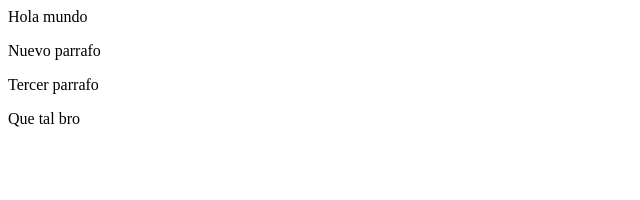
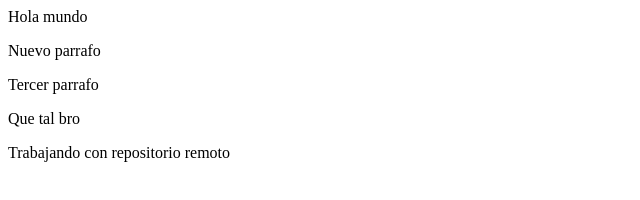
Before and after one commit to generaHunter/cursogit, a plain HTML site: page index.html in a window 1280 px wide. Shown: the whole page, without its empty margins (0-640 px from the left). Drawn offline with Linux system fonts and the light colour scheme.

Commit message:
Repositorio remoto

```diff
--- a/index.html
+++ b/index.html
@@ -10,5 +10,6 @@
         <p>Tercer parrafo</p>
 
         <p>Que tal bro</p>
+        <p>Trabajando con repositorio remoto</p>
     </body>
 </html>
```
